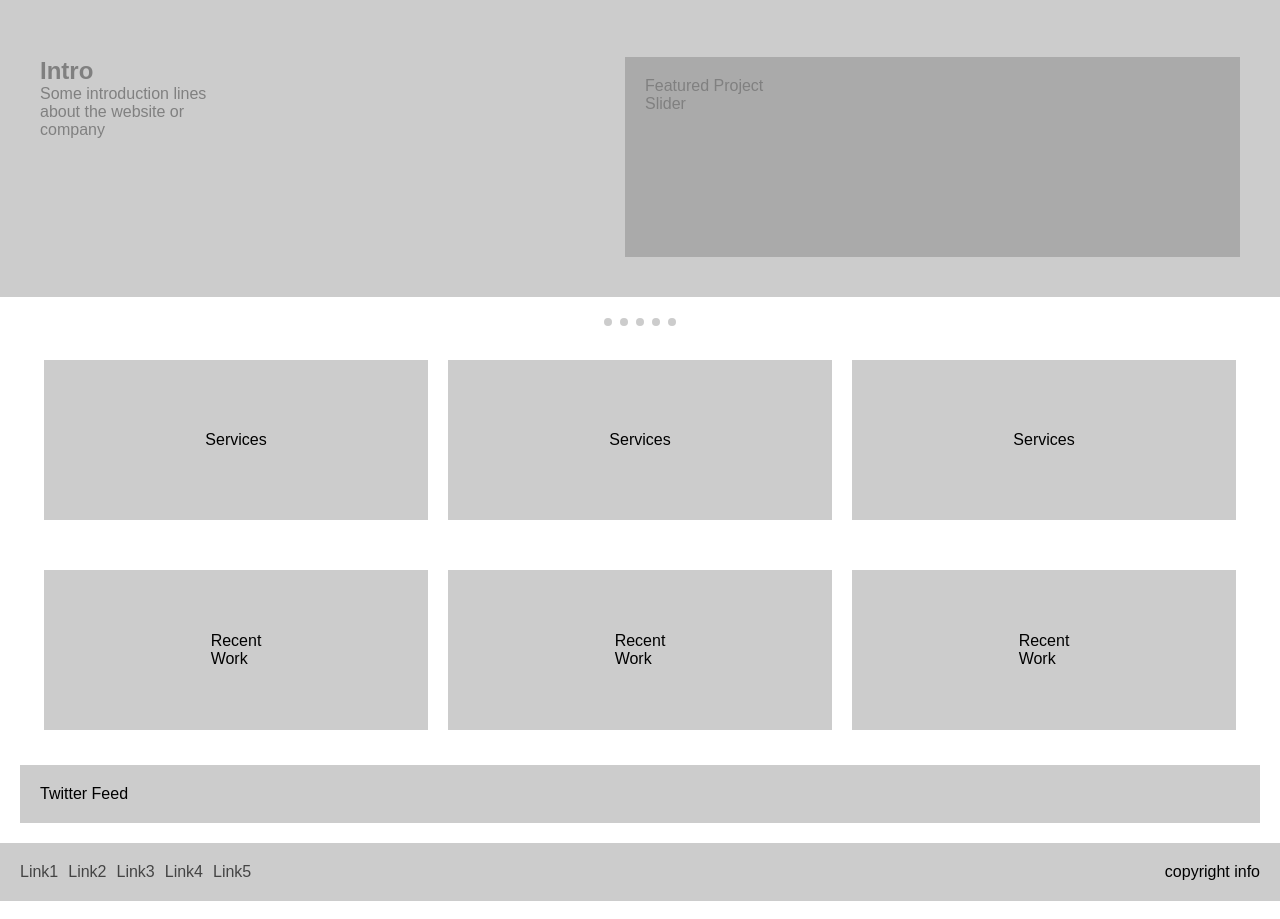
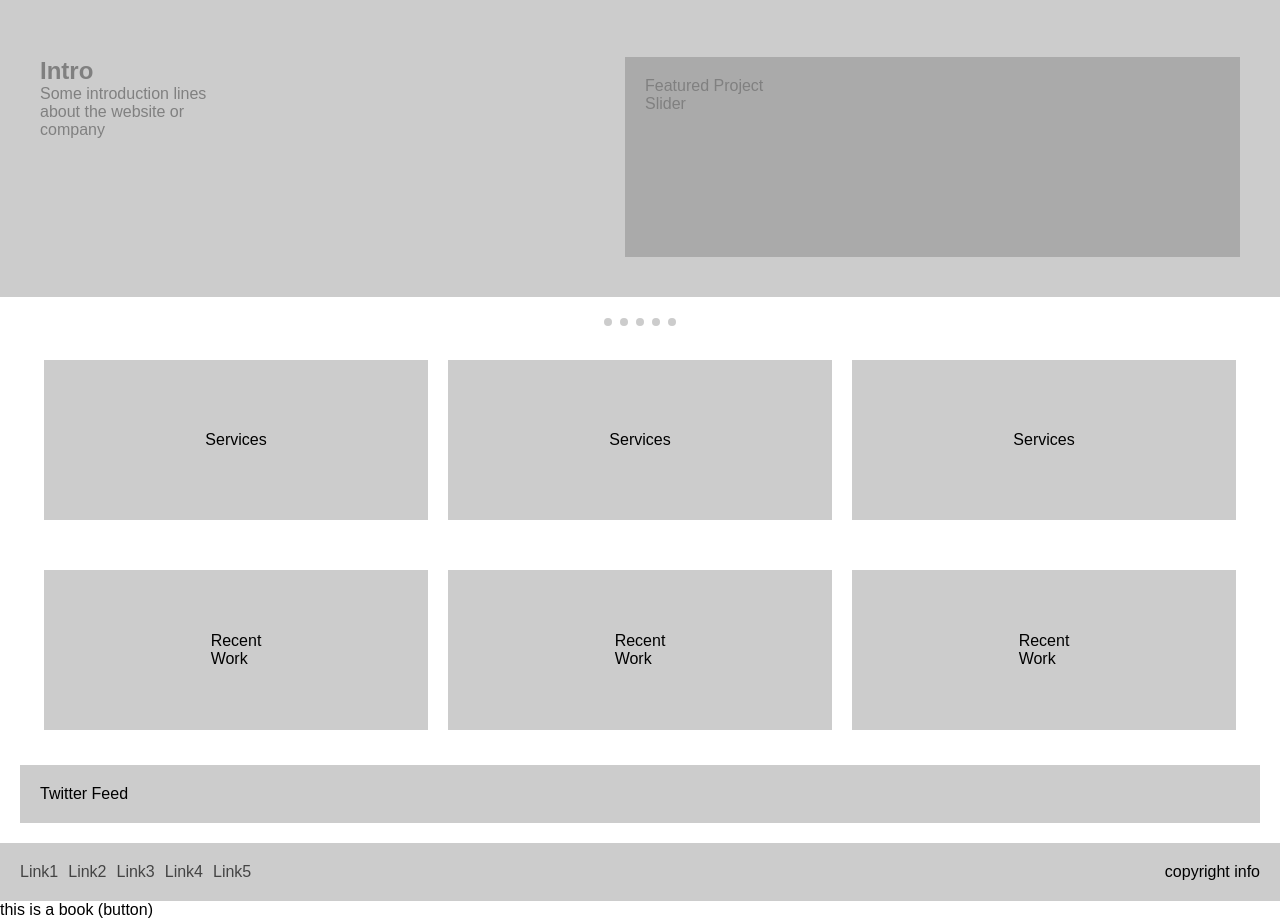
Before and after one commit to waheedabdullah/local-repo, a plain HTML site: page index9.html in a window 1280 px wide. Shown: the part 41-960 px from the top of the page. Drawn offline with Linux system fonts and the light colour scheme.

Commit message:
add button

```diff
--- a/index9.html
+++ b/index9.html
@@ -59,5 +59,7 @@
     </footer>
 
 
+    <P> this is a book (button)</P>
+
 </body>
 </html>
```
